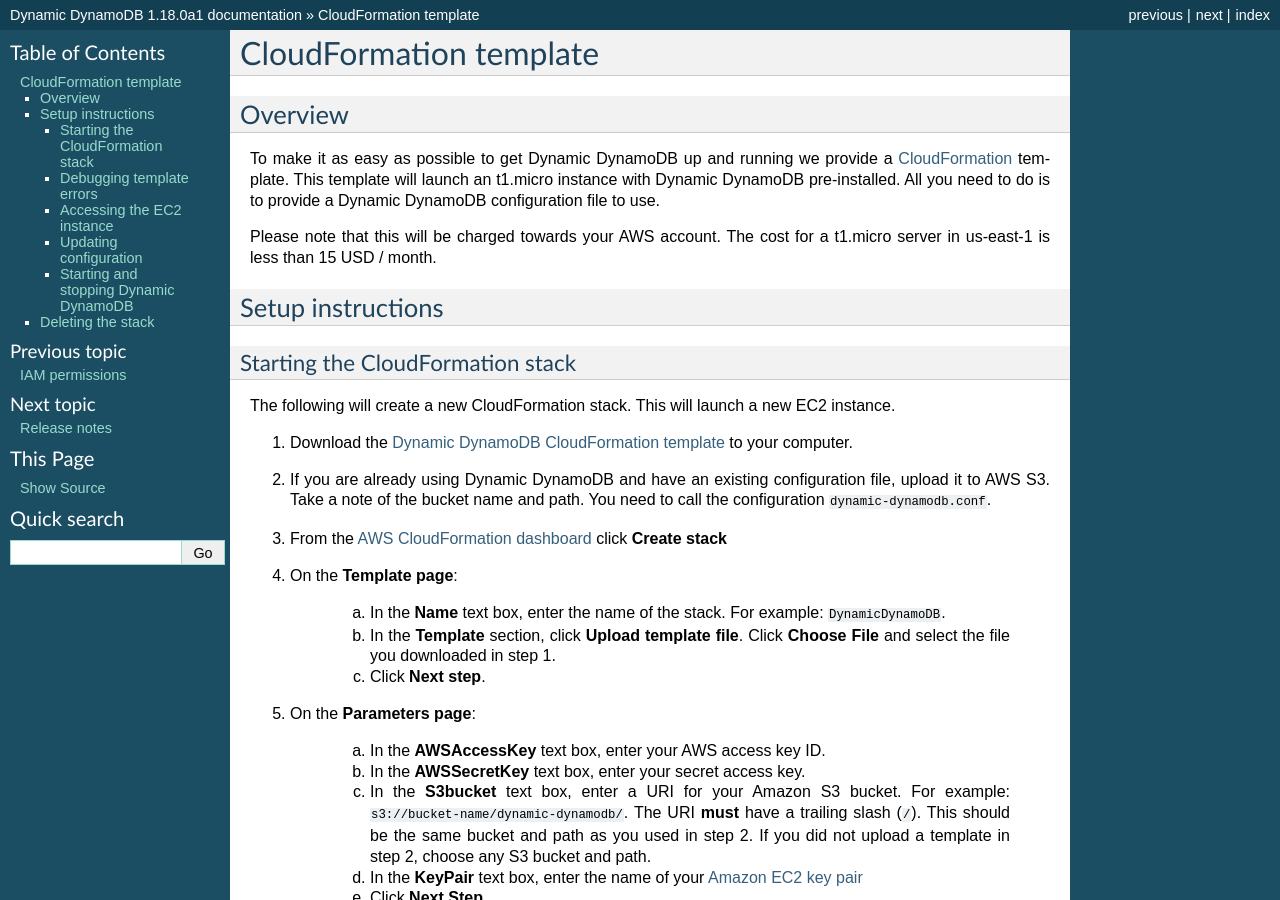
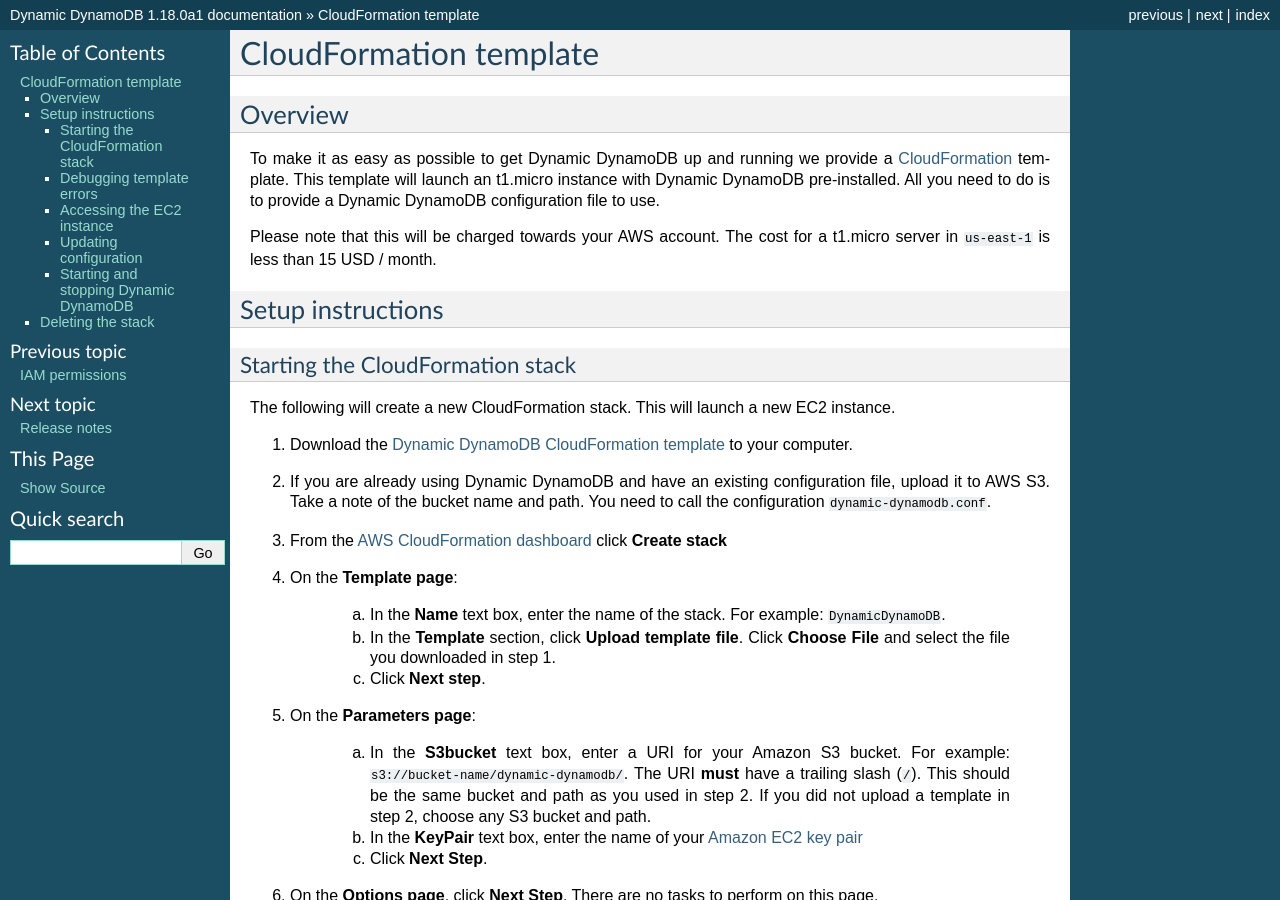
Before and after one commit to sebdah/dynamic-dynamodb, a Sphinx documentation site: the page built from docs/cloudformation_template.rst, in a window 1280 px wide and 900 px high. Built offline with Sphinx 7.4.7, drawn with Linux system fonts in a browser that asks for light colours.

Commit message:
Removed AWS credentials from the docs #159

```diff
--- a/docs/cloudformation_template.rst
+++ b/docs/cloudformation_template.rst
@@ -6,7 +6,7 @@
 
 To make it as easy as possible to get Dynamic DynamoDB up and running we provide a `CloudFormation <http://aws.amazon.com/cloudformation/>`__ template. This template will launch an t1.micro instance with Dynamic DynamoDB pre-installed. All you need to do is to provide a Dynamic DynamoDB configuration file to use.
 
-Please note that this will be charged towards your AWS account. The cost for a t1.micro server in us-east-1 is less than 15 USD / month.
+Please note that this will be charged towards your AWS account. The cost for a t1.micro server in ``us-east-1`` is less than 15 USD / month.
 
 Setup instructions
 ------------------
@@ -32,15 +32,11 @@
 
 5. On the **Parameters page**:
 
-    a. In the **AWSAccessKey** text box, enter your AWS access key ID.
+    a. In the **S3bucket** text box, enter a URI for your Amazon S3 bucket. For example: ``s3://bucket-name/dynamic-dynamodb/``.  The URI **must** have a trailing slash (``/``). This should be the same bucket and path as you used in step 2. If you did not upload a template in step 2, choose any S3 bucket and path.
 
-    b. In the **AWSSecretKey** text box, enter your secret access key.
+    b. In the **KeyPair** text box, enter the name of your `Amazon EC2 key pair <https://console.aws.amazon.com/ec2/v2/home?#KeyPairs:>`__
 
-    c. In the **S3bucket** text box, enter a URI for your Amazon S3 bucket. For example: ``s3://bucket-name/dynamic-dynamodb/``.  The URI **must** have a trailing slash (``/``). This should be the same bucket and path as you used in step 2. If you did not upload a template in step 2, choose any S3 bucket and path.
-
-    d. In the **KeyPair** text box, enter the name of your `Amazon EC2 key pair <https://console.aws.amazon.com/ec2/v2/home?#KeyPairs:>`__
-
-    e. Click **Next Step**.
+    c. Click **Next Step**.
 
 6. On the **Options page**, click **Next Step**. There are no tasks to perform on this page.
 
```
